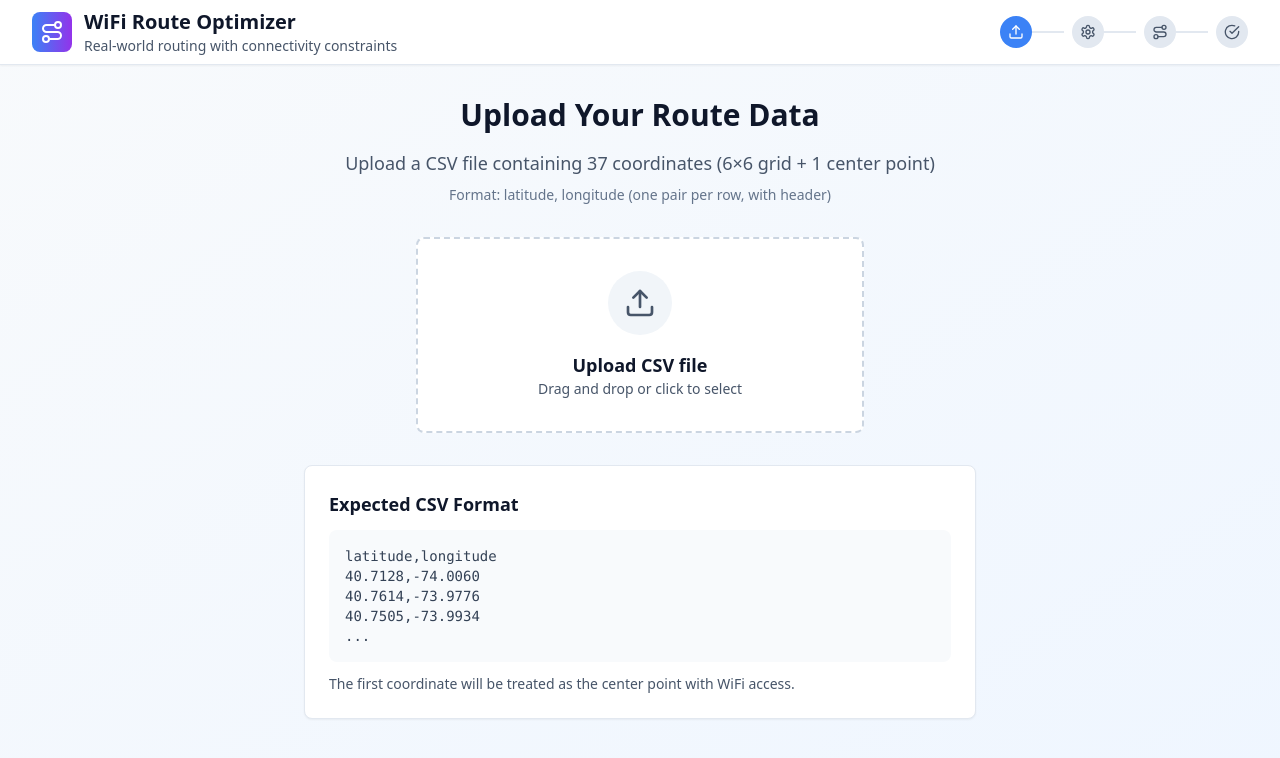
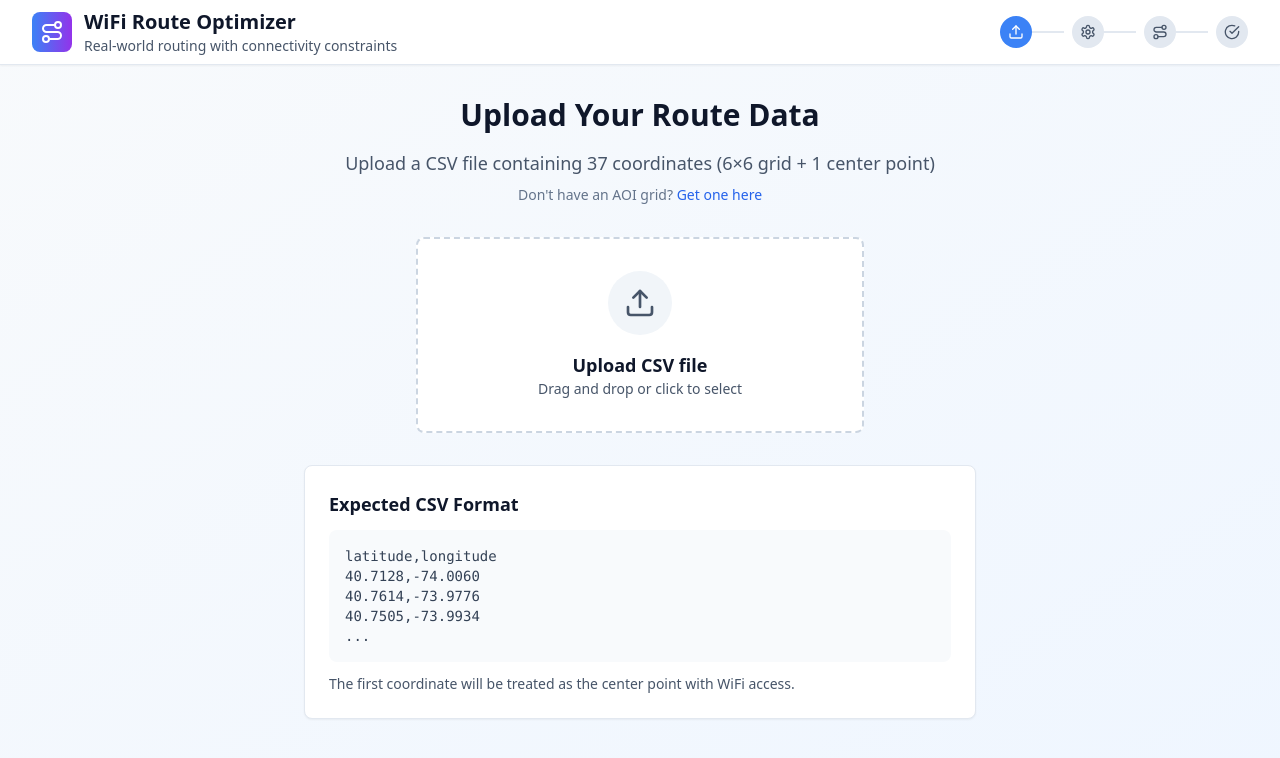
Before and after one commit to SaifSyed08/route-planner-app, a React (Vite) app: page / in a window 1280 px wide. Shown: the top 758 px of the page. Built offline with nearby package versions, Linux system fonts and the light colour scheme.

Commit message:
Updated App.tsx

```diff
--- a/src/App.tsx
+++ b/src/App.tsx
@@ -215,8 +215,16 @@ setFocusEnableOrder(false)
                 Upload a CSV file containing 37 coordinates (6×6 grid + 1 center point)
               </p>
               <p className="text-sm text-slate-500">
-                Format: latitude, longitude (one pair per row, with header)
-              </p>
+  Don't have an AOI grid?{" "}
+  <a
+    href="https://nesec.strategies.org/SEES2022_CreateSamplingGrid.html"
+    target="_blank"
+    rel="noopener noreferrer"
+    className="text-blue-600 hover:underline"
+  >
+    Get one here
+  </a>
+</p>
             </div>
 
             <FileUpload onFileUpload={handleFileUpload} loading={loading} />
```
